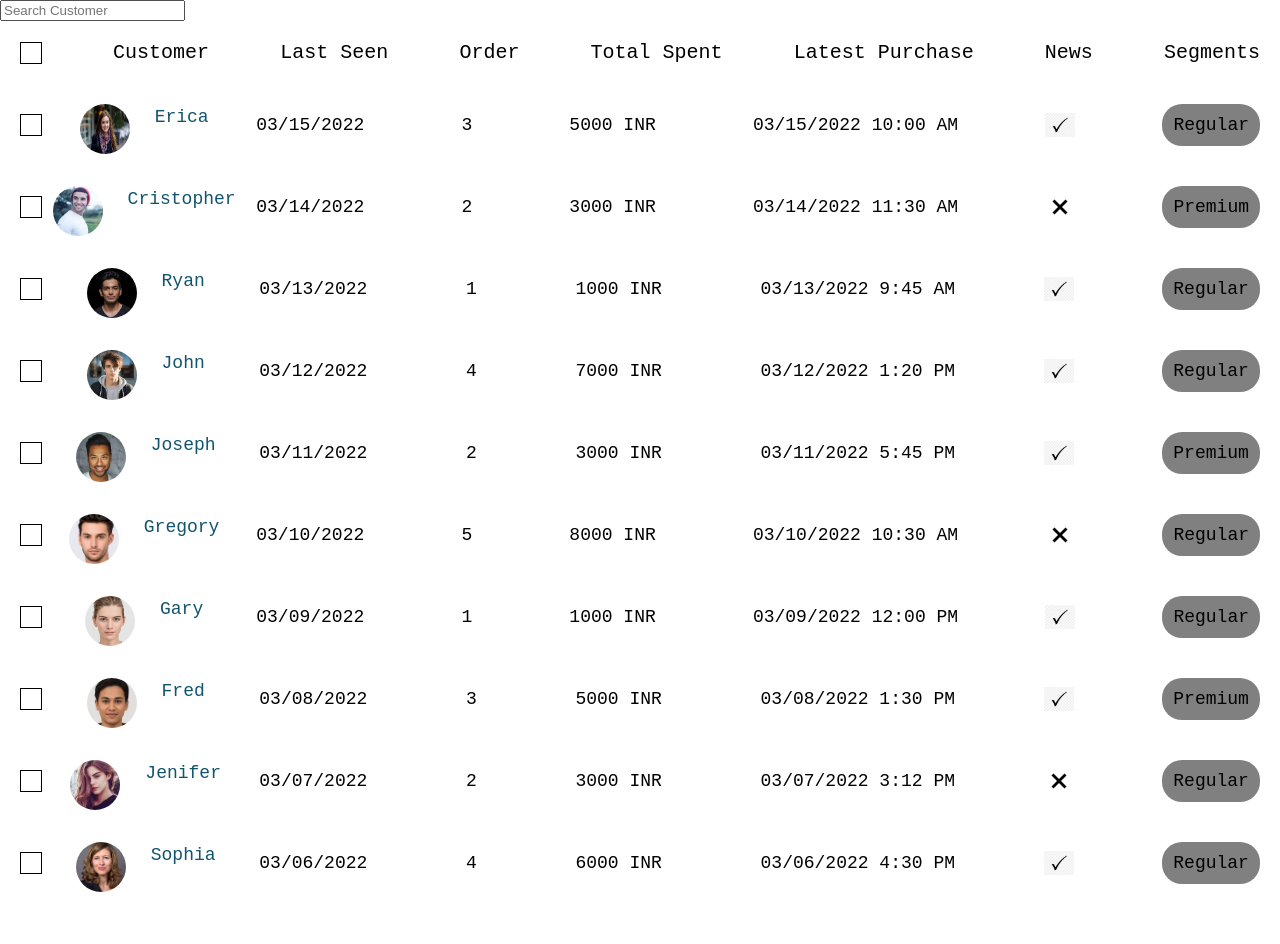
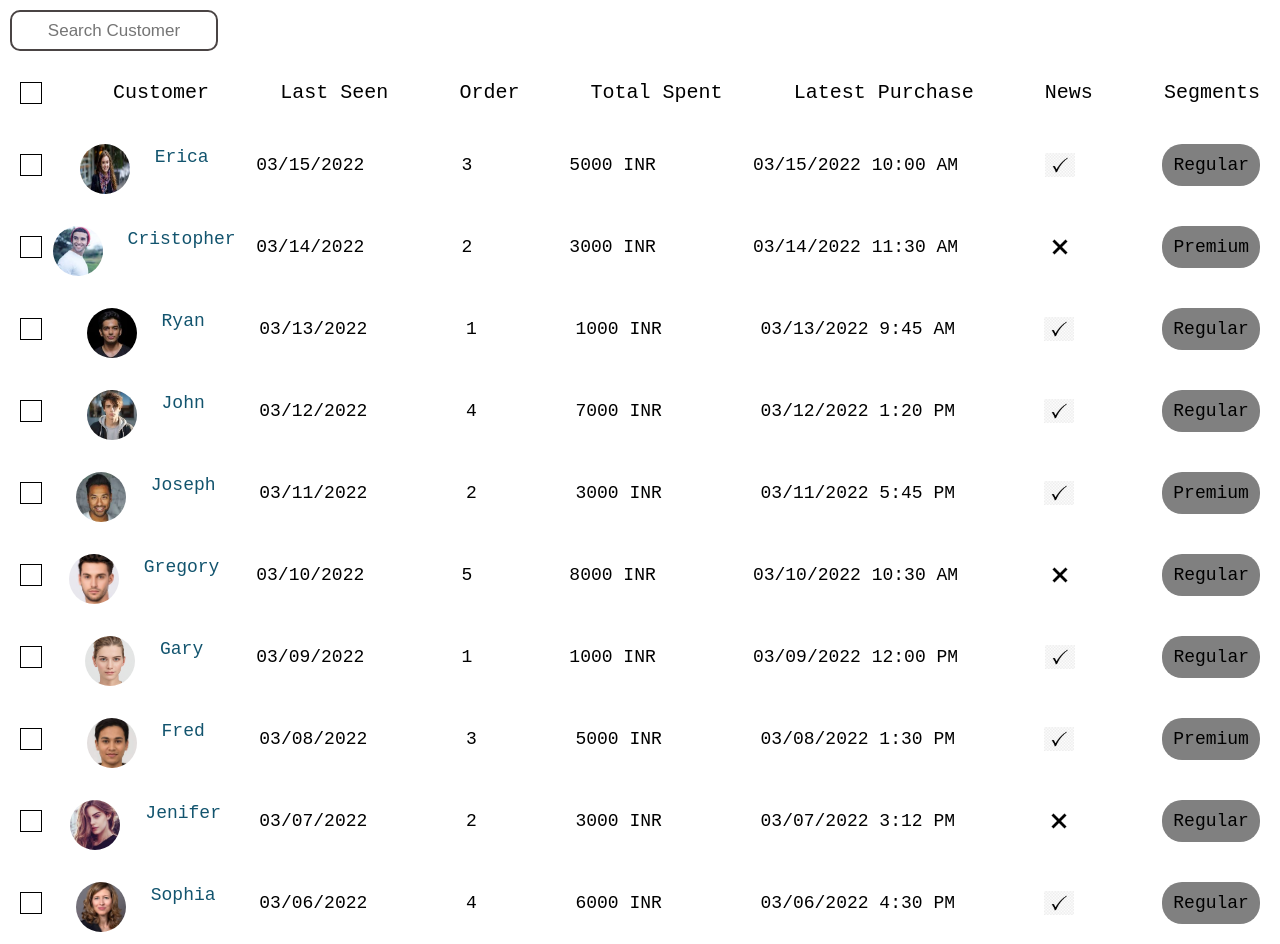
Before and after one commit to raj1408/Data-grid, a React (Vite) app: page / in a window 1280 px wide. Before the commit the page ends 904 px from the top, so only its background shows below. Built offline with nearby package versions, Linux system fonts and the light colour scheme.

Commit message:
Update index.css

```diff
--- a/src/index.css
+++ b/src/index.css
@@ -77,3 +77,14 @@ img {
   margin-left: 5px;
   color: rgb(18, 84, 110);
 }
+
+.searchbox {
+  height: 35px;
+  width: 200px;
+  text-align: center;
+  border: solid #4a4444 2px;
+  border-radius: 10px;
+  font-size: "Sono", monospace;
+  font-size: 17px;
+  margin: 10px;
+}
```
